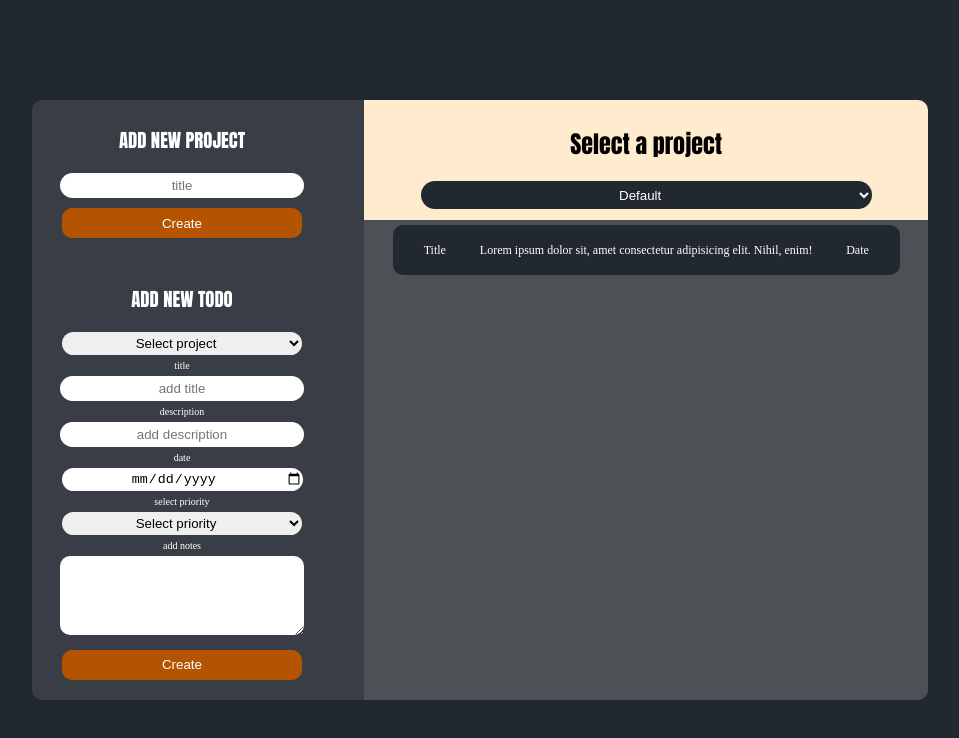
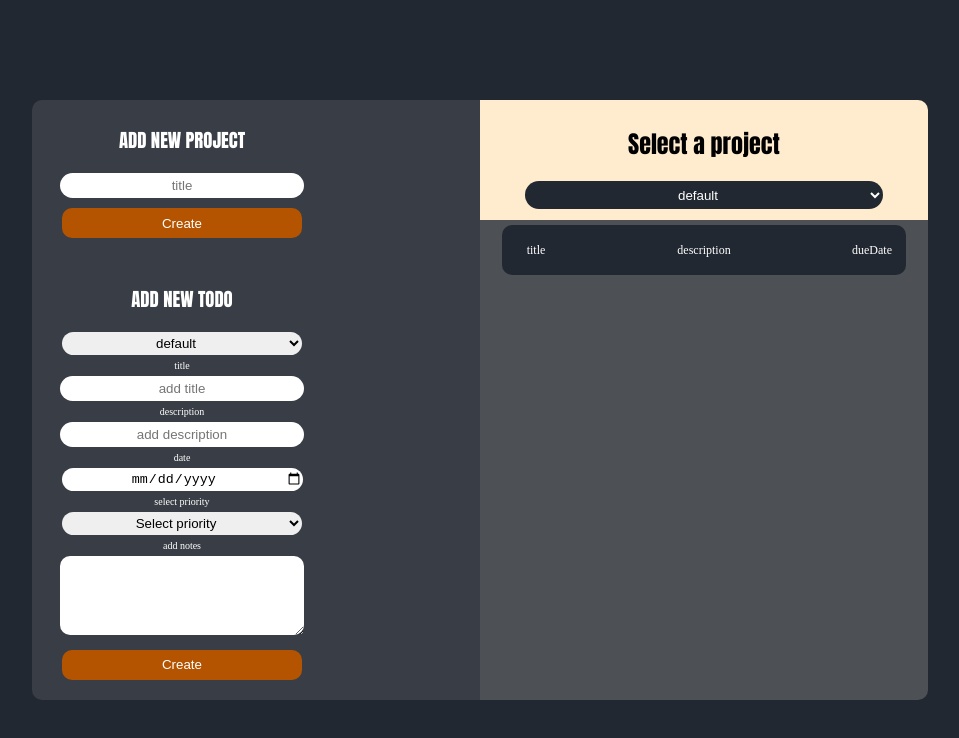
Before and after one commit to abdellani/To-Do-List, a website built with webpack: page dist/index.html in a window 1280 px wide. Shown: the whole page, without its empty margins (160-1119 px from the left). Built offline with nearby package versions, Linux system fonts and the light colour scheme.

Commit message:
Add add project/todos

```diff
--- /dev/null
+++ b/src/domManager.js
@@ -0,0 +1,84 @@
+import createElement from "./helpers"
+
+const DomManager = (todoManager) => {
+  let selectProjectToShow = document.getElementById("projects-list")
+  let selectProjectAddForm = document.getElementById("select-project-add-form")
+  let todoList = document.getElementById("todo-list")
+  let newProjectName = document.getElementById("new-project-name")
+  let addNewProjectBotton = document.getElementById("new-project-submit")
+  let addNewTodoBotton = document.getElementById("new-todo-submit")
+
+  let newTodoTitle = document.getElementById("new-todo-title").value
+  let newTodoDescription = document.getElementById("new-todo-description").value
+  let newTodoDueDate = document.getElementById("new-todo-dueDate").value
+  let newTodoPriority = document.getElementById("new-todo-priority").value
+  let newTodoNotes = document.getElementById("new-todo-notes").value
+
+
+  const initalize = () => {
+    selectProjectToShow.addEventListener("change", () => {
+      let projectId = getSelecterProjectToShow()
+      loadTodosList(projectId)
+    })
+    addNewProjectBotton.addEventListener("click", (event) => {
+      event.preventDefault();
+      createNewProject()
+    })
+    addNewTodoBotton.addEventListener("click", (event) => {
+      event.preventDefault();
+      let projectID=getSelecterProjectToAdd()
+
+      createNewTodo(projectID,newTodoTitle,newTodoDescription,newTodoDueDate,newTodoPriority,newTodoNotes,false/*status*/)
+
+    })
+  }
+  const render = () => {
+    loadProjectsList()
+    loadTodosList(getSelecterProjectToShow())
+  }
+  let getSelecterProjectToShow=()=>{
+    return selectProjectToShow.options[selectProjectToShow.selectedIndex].value
+  }
+  let getSelecterProjectToAdd=()=>{
+    return selectProjectAddForm.options[selectProjectAddForm.selectedIndex].value
+  }
+
+  let loadProjectsList = () => {
+    selectProjectToShow.innerHTML = "";
+    selectProjectAddForm.innerHTML = "";
+
+    let projects = todoManager.getProjects()
+    projects.forEach((project) => {
+      selectProjectToShow.appendChild(createElement("option", project.name, project.id))
+      selectProjectAddForm.appendChild(createElement("option", project.name, project.id))
+    })
+  }
+  let loadTodosList = (projectID) => {
+    todoList.innerHTML = ""
+    let project = todoManager.getProject(projectID)
+    project.todos.forEach((todo) => {
+      let todoDiv = createElement("div", null, null, "todo")
+      todoDiv.appendChild(createElement("div", todo.title, null, "title"))
+      todoDiv.appendChild(createElement("div", todo.description, null, "description"))
+      todoDiv.appendChild(createElement("div", todo.dueDate, null, "date"))
+      todoList.appendChild(todoDiv)
+    })
+  }
+  let createNewProject = () => {
+    todoManager.createNewProject(newProjectName.value)
+    newProjectName.value=""
+    render()
+  }
+  const createNewTodo=(projectID, title, description, dueDate, priority, notes, status)=>{
+    todoManager.createNewTodo(projectID, title, description, dueDate, priority, notes, status)
+    loadTodosList(getSelecterProjectToShow())
+  }
+
+  return {
+    render,
+    createNewProject,
+    initalize
+  }
+}
+
+export default DomManager;
--- /dev/null
+++ b/src/helpers.js
@@ -0,0 +1,16 @@
+const createElement = (type, text = null,value=null ,_class = null) => {
+  const node = document.createElement(type);
+  if (text !== null) {
+    const textNode = document.createTextNode(text);
+    node.appendChild(textNode);
+  }
+  if (value !== null) {
+    node.setAttribute("value",value)
+  }
+  if (_class !== null) {
+    node.classList.add(_class)
+  }
+  return node;
+};
+
+export default createElement;
--- a/src/index.js
+++ b/src/index.js
@@ -1 +1,8 @@
 import TodoManager from './todoManager'
+import DomManager from './domManager'
+
+let todoManager=TodoManager()
+todoManager.createNewProject("Other ")
+let domManager=DomManager(todoManager)
+domManager.initalize()
+domManager.render()
--- a/src/todoManager.js
+++ b/src/todoManager.js
@@ -31,6 +31,7 @@ const TodoManager = () => {
   let projectList = ProjectList();
 
   let getProject = (id) => {
+    id=Number(id)
     let target = null;
     projectList.some(
       (project) => {
@@ -107,8 +108,6 @@ const TodoManager = () => {
     todo[field] = value
   }
 
-
-
   return {
     getProject,
     getProjects,
```
Also changed, not shown: dist/index.html, dist/main.js, 1 other file.
